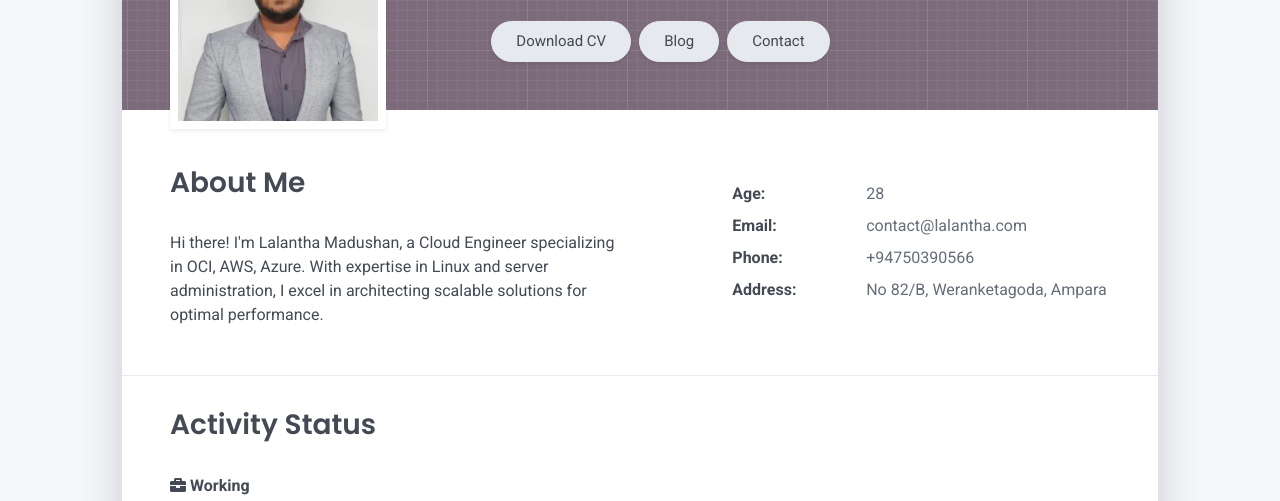
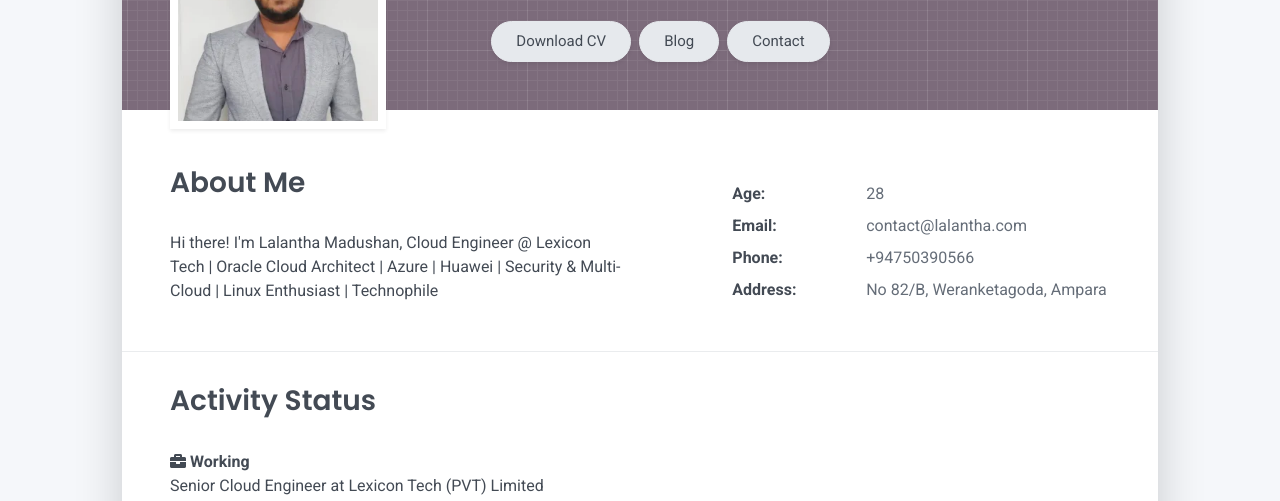
Before and after one commit to lalantham/lm-resume, a plain HTML site: page index.html in a window 1280 px wide. Shown: the part 259-760 px from the top of the page. Drawn offline with Linux system fonts and the light colour scheme.

Commit message:
Update index.html

```diff
--- a/index.html
+++ b/index.html
@@ -63,7 +63,7 @@
     <div class="row">
       <div class="col-md-6">
         <h2 class="h3 mb-3">About Me</h2>
-        <p>Hi there! I'm Lalantha Madushan, a Cloud Engineer specializing in OCI, AWS, Azure. With expertise in Linux and server administration, I excel in architecting scalable solutions for optimal performance. </p>
+        <p>Hi there! I'm Lalantha Madushan, Cloud Engineer @ Lexicon Tech | Oracle Cloud Architect | Azure | Huawei | Security & Multi-Cloud | Linux Enthusiast | Technophile</p>
       </div>
       <div class="col-md-5 offset-md-1">
         <div class="row mt-2">
```
